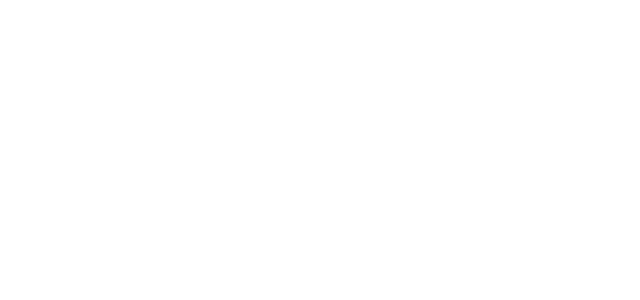
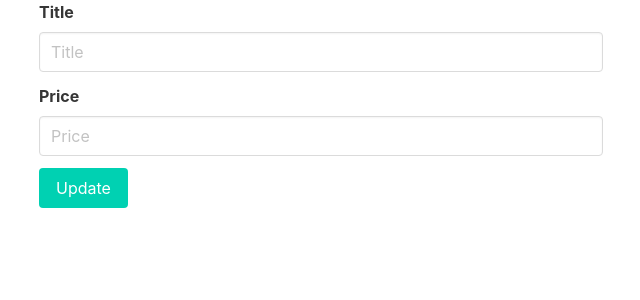
Before and after one commit to denizsetyawan/mern, a React (Create React App) app in the folder frontend/: page /edit/1 in a window 1280 px wide. Shown: the top 300 px of the page, without its empty margins (25-665 px from the left). Built offline with nearby package versions, Linux system fonts and the light colour scheme; no server answers.

Commit message:
update product -a

```diff
--- a/frontend/src/App.js
+++ b/frontend/src/App.js
@@ -1,6 +1,7 @@
 import { BrowserRouter as Router, Route, Switch } from "react-router-dom"
 import ProductList from "./components/ProductList"
 import AddProduct from "./components/AddProduct"
+import EditProduct from "./components/EditProduct"
 
 function App() {
   return (
@@ -15,6 +16,9 @@
                         <Route path="/add">
                             <AddProduct />
                         </Route>
+                        <Route path="/edit/:id">
+                            <EditProduct />
+                        </Route>
                     </Switch>
                 </div>
             </div>
--- /dev/null
+++ b/frontend/src/components/EditProduct.js
@@ -0,0 +1,63 @@
+import { useState, useEffect } from "react"
+import { useHistory, useParams } from "react-router-dom"
+import axios from "axios"
+
+const EditProduct = () => {
+    const [title, setTitle] = useState('');
+    const [price, setPrice] = useState('');
+    const history = useHistory();
+    const { id } = useParams();
+
+    const updateProduct = async (e) => {
+        e.preventDefault();
+        await axios.patch(`http://localhost:5000/products/${id}`, {
+            title: title,
+            price: price
+        });
+        history.push('/');
+    }
+
+    useEffect(() => {
+        getProductById();
+    }, []);
+
+    const getProductById = async () => {
+        const response = await axios.get(`http://localhost:5000/products/${id}`);
+        setTitle(response.data.title);
+        setPrice(response.data.price);
+    }
+
+    return (
+        <div>
+            <form onSubmit={ updateProduct }>
+                <div className="field">
+                    <label className="label">Title</label>
+                    <input
+                    type="text"
+                    className="input"
+                    placeholder="Title"
+                    value={ title }
+                    onChange={ (e) => setTitle(e.target.value) }
+                    />
+                </div>
+
+                <div className="field">
+                    <label className="label">Price</label>
+                    <input
+                    type="text"
+                    className="input"
+                    placeholder="Price"
+                    value={ price }
+                    onChange={ (e) => setPrice(e.target.value) }
+                    />
+                </div>
+
+                <div className="field">
+                    <button className="button is-primary">Update</button>
+                </div>
+            </form>
+        </div>
+    )
+}
+
+export default EditProduct
--- a/frontend/src/components/ProductList.js
+++ b/frontend/src/components/ProductList.js
@@ -34,7 +34,7 @@
                             <td>{ product.title }</td>
                             <td>{ product.price }</td>
                             <td>
-                                <button className="button is-small is-info">Edit</button>
+                                <Link to={`/edit/${product.id}`} className="button is-small is-info">Edit</Link>
                                 <button className="button is-small is-danger">Delete</button>
                             </td>
                         </tr>
```
